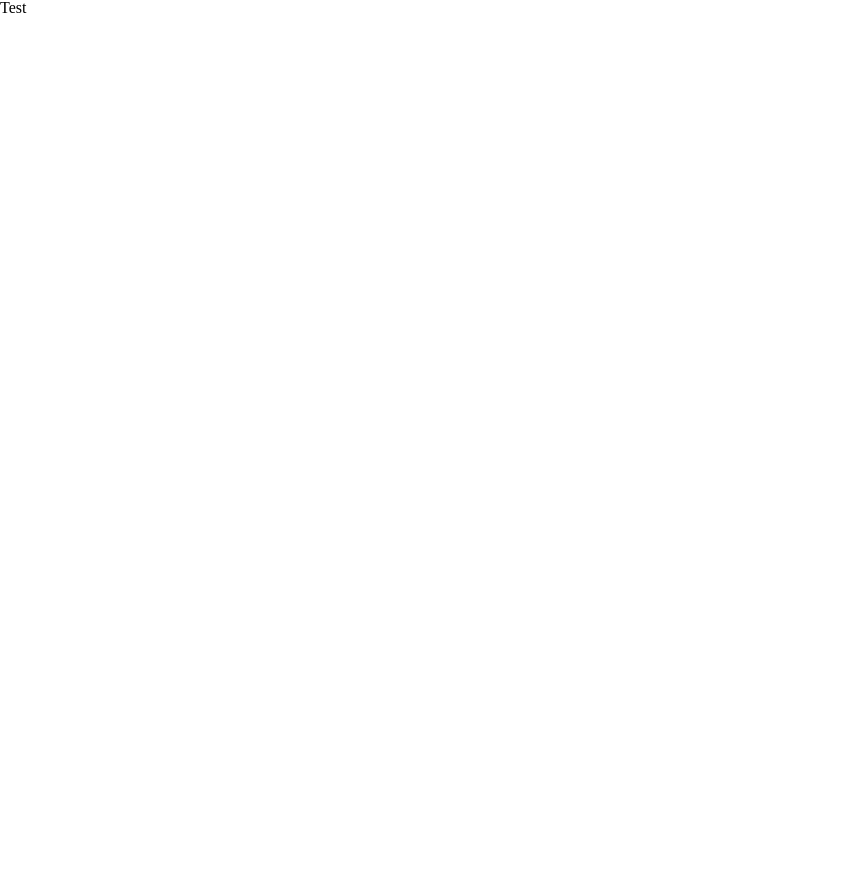
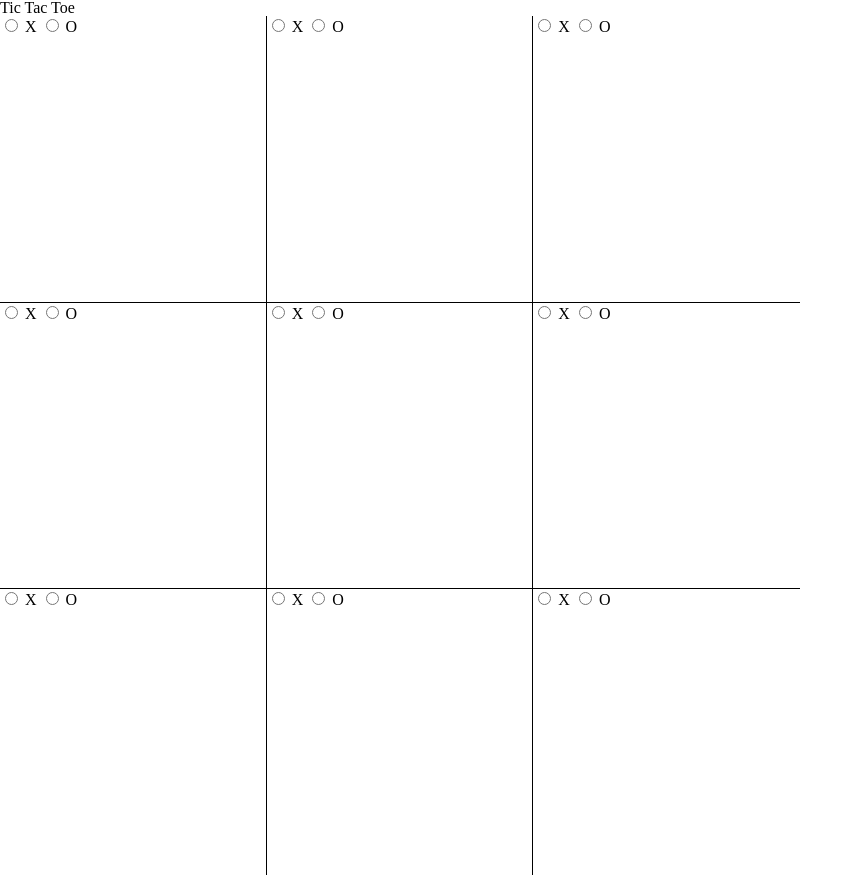
Before and after one commit to hidanielle/10k-apart, a website: page index.pug in a window 1280 px wide. Shown: the whole page, without its empty margins (0-863 px from the left). Before the commit the page ends 816 px from the top, so only its background shows below. Drawn offline with nearby package versions, Linux system fonts and the light colour scheme; files that its build step writes are made by us from their sources.

Commit message:
change to tic tac toe

```diff
--- a/index.pug
+++ b/index.pug
@@ -6,12 +6,28 @@ html(lang='en')
     link(rel='stylesheet', type='text/css', href='/styles/app.css')
   body
     header
-      h1 Test
-      nav(aria-label='Main Navigation')
-    main
-      section#pagePanel1(class='panel' tabindex='0')
-        h2 Page 1 Content
-      section#pagePanel2(class='panel' tabindex='0')
-        h2 Page 2 Content
-    //- footer
-    //-   h2 By Danielle
+      h1 Tic Tac Toe
+
+    main.game-box
+
+      mixin row(number)
+        .game-row
+
+          fieldset
+            legend._sr Row #{number} of 3
+
+            each val in [1,2,3]
+
+              .game-card
+                fieldset
+                  legend._sr(aria-describedby="Row "+val) Column #{val} of 3
+
+                  input(id=number+"-"+ val +"-1", type="radio", name=number+"-"+val, value="X")
+                  label(for=number+"-"+ val +"-1") X
+
+                  input(id=number+"-"+ val +"-2", type="radio", name=number+"-"+val, value="O")
+                  label(for=number+"-"+ val +"-2") O
+
+      +row(1)
+      +row(2)
+      +row(3)
--- a/scripts/app.js
+++ /dev/null
@@ -1 +0,0 @@
-console.log("bye");
--- a/scss/_reset.css
+++ b/scss/_reset.css
@@ -41,3 +41,7 @@ table {
   border-collapse: collapse;
   border-spacing: 0;
 }
+
+* {
+  box-sizing: border-box;
+}
--- a/scss/app.scss
+++ b/scss/app.scss
@@ -1,33 +1,54 @@
 @import 'reset';
 
-html,
-body,
-main,
-section {
-  height: 100%;
-  width: 100%;
+// Functions
+
+@function calculateRem($size) {
+  $remSize: $size / 16px;
+  @return #{$remSize}rem;
 }
 
-main {
-  position: relative;
-  overflow: hidden;
+@mixin fontSize($size) {
+  font-size: $size;
+  font-size: calculateRem($size);
 }
 
-.panel {
+// Helpers
+
+%_accessible-invisible {
+  clip: rect(1px, 1px, 1px, 1px);
+  height: 1px;
+  margin: 0;
+  overflow: hidden;
   position: absolute;
-  top: 0;
-  left: 0;
-  opacity: 0;
-  transition: opacity 1s ease;
-  &:focus {
-    opacity: 1;
+  width: 1px;
+}
+._sr { @extend %_accessible-invisible; }
+
+
+// Components
+
+
+.game-box {
+  width: 100%;
+  max-width: 50rem;
+}
+
+.game-row {
+  &:not(:last-of-type) {
+    .game-card {
+      border-bottom: 1px solid black;
+    }
   }
 }
 
-#pagePanel1 {
-  background-color: red;
+.game-card {
+  // background-color: grey; // TEMP
+
+  width: 33.333%;
+  padding-bottom: 33.333%;
+  float: left;
+
+  &:not(:last-child) {
+    border-right: 1px solid black;
+  }
 }
-
-#pagePanel2 {
-  background-color: blue;
-}
```
Also changed, not shown: dist/index.html, dist/js/app.js (deleted), dist/styles/app.css.
